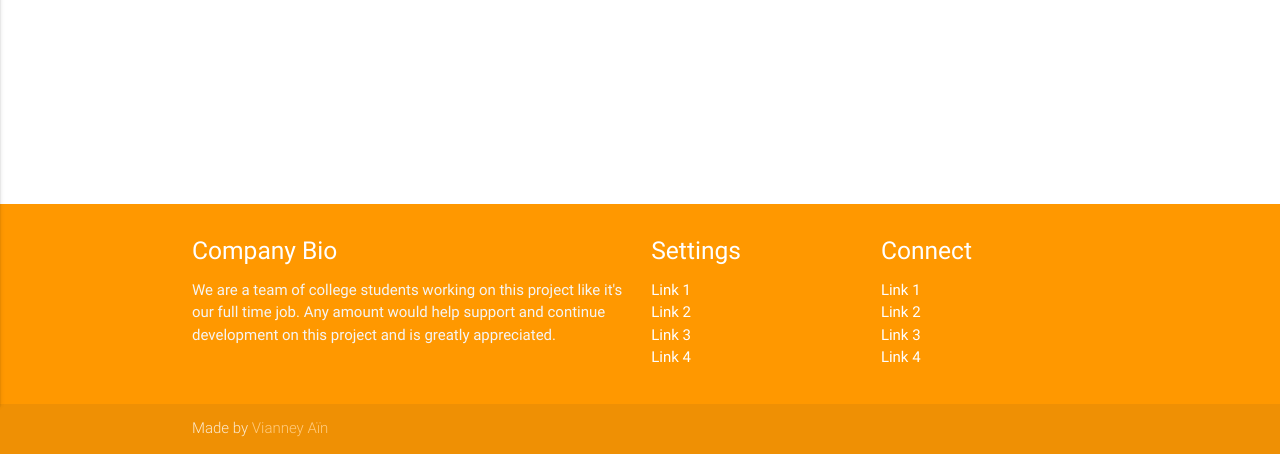
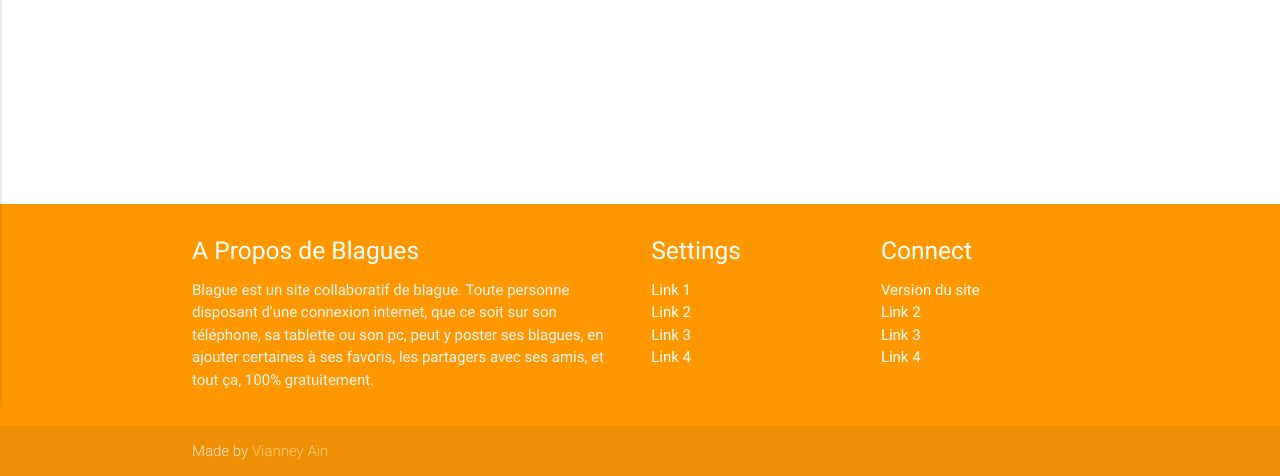
Before and after one commit to VianneyAin/this-or-this, a PHP site: page /jokes/version in a window 1280 px wide. Shown: the part 455-931 px from the top of the page. Before the commit the page ends 909 px from the top, so only its background shows below. Run offline with PHP 8.4, Linux system fonts and the light colour scheme; some libraries are stand-ins or nearby versions.

Commit message:
Jokes v0.2.8 - Update home/footer

```diff
--- a/ideas.txt
+++ b/ideas.txt
@@ -54,3 +54,4 @@ Blague version tinder (j'aime / j'aime pas / favoris ) => suivant
 -- FUTURE
 Remember me checkbox
 Notification par mail
+Guide de démarrage utilisateur
--- a/includes/mvc/views/view.footer.php
+++ b/includes/mvc/views/view.footer.php
@@ -16,8 +16,8 @@
             <div class="container">
               <div class="row">
                 <div class="col l6 s12">
-                  <h5 class="white-text">Company Bio</h5>
-                  <p class="grey-text text-lighten-4">We are a team of college students working on this project like it's our full time job. Any amount would help support and continue development on this project and is greatly appreciated.</p>
+                  <h5 class="white-text">A Propos de Blagues</h5>
+                  <p class="grey-text text-lighten-4">Blague est un site collaboratif de blague. Toute personne disposant d'une connexion internet, que ce soit sur son téléphone, sa tablette ou son pc, peut y poster ses blagues, en ajouter certaines à ses favoris, les partagers avec ses amis, et tout ça, 100% gratuitement.</p>
                 </div>
                 <div class="col l3 s12">
                   <h5 class="white-text">Settings</h5>
@@ -31,7 +31,7 @@
                 <div class="col l3 s12">
                   <h5 class="white-text">Connect</h5>
                   <ul>
-                    <li><a class="white-text" href="#!">Link 1</a></li>
+                    <li><a class="white-text" href="http://localhost/jokes/version">Version du site</a></li>
                     <li><a class="white-text" href="#!">Link 2</a></li>
                     <li><a class="white-text" href="#!">Link 3</a></li>
                     <li><a class="white-text" href="#!">Link 4</a></li>
```
Also changed, not shown: includes/mvc/views/view.home.php (+37 -37 lines).
